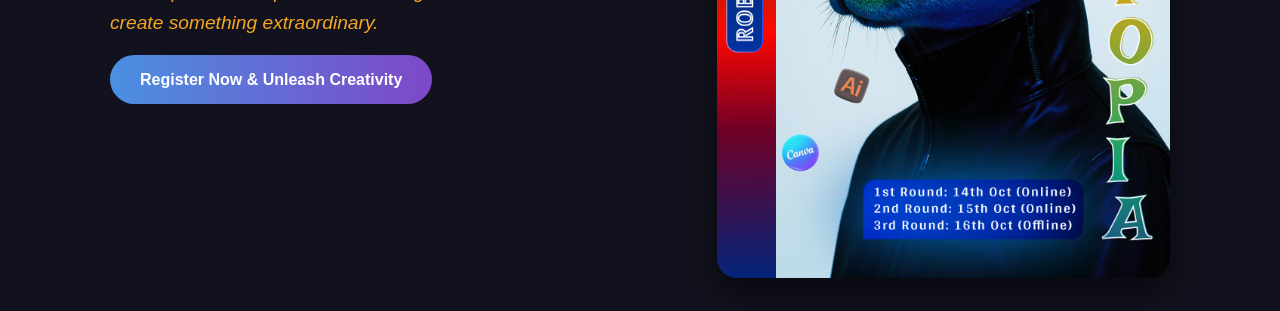
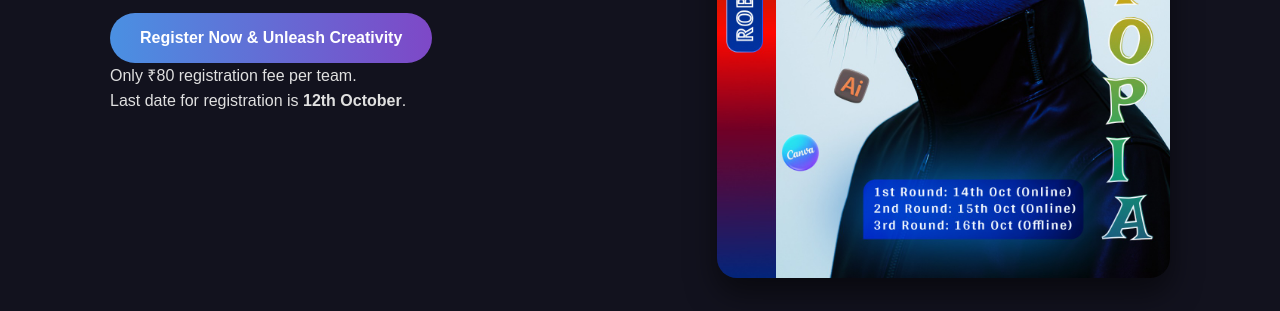
Before and after one commit to AsifQamar/craftopia, a plain HTML site: page index.html in a window 1280 px wide. Shown: the part 489-800 px from the top of the page. Drawn offline with Linux system fonts and the light colour scheme.

Commit message:
Update index.html

```diff
--- a/index.html
+++ b/index.html
@@ -31,6 +31,10 @@
                     <h2>A Playground For <br><span class="gradient-text">Designers' Minds.</span></h2>
                     <p class="tagline">Where pixels meet passion and imagination runs wild. Dive in and create something extraordinary.</p>
                     <a href="https://forms.gle/c2vAFerzatv2cCzz6" class="cta-button">Register Now & Unleash Creativity</a>
+                     <p class="registration-fee">
+                Only ₹80 registration fee per team.<br>
+                Last date for registration is <strong>12th October</strong>.
+                </p>
                 </div>
                 <div class="hero-image">
                     <img src="crafttropica.jpg" alt="Craftopia Event Poster">
```
